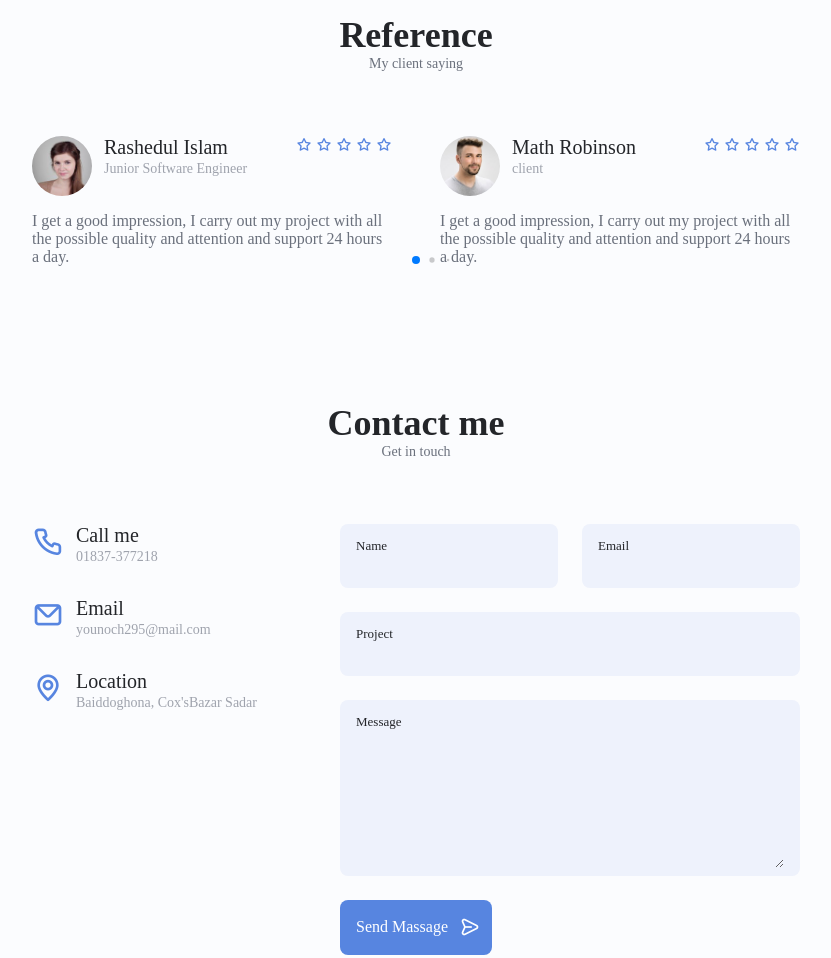
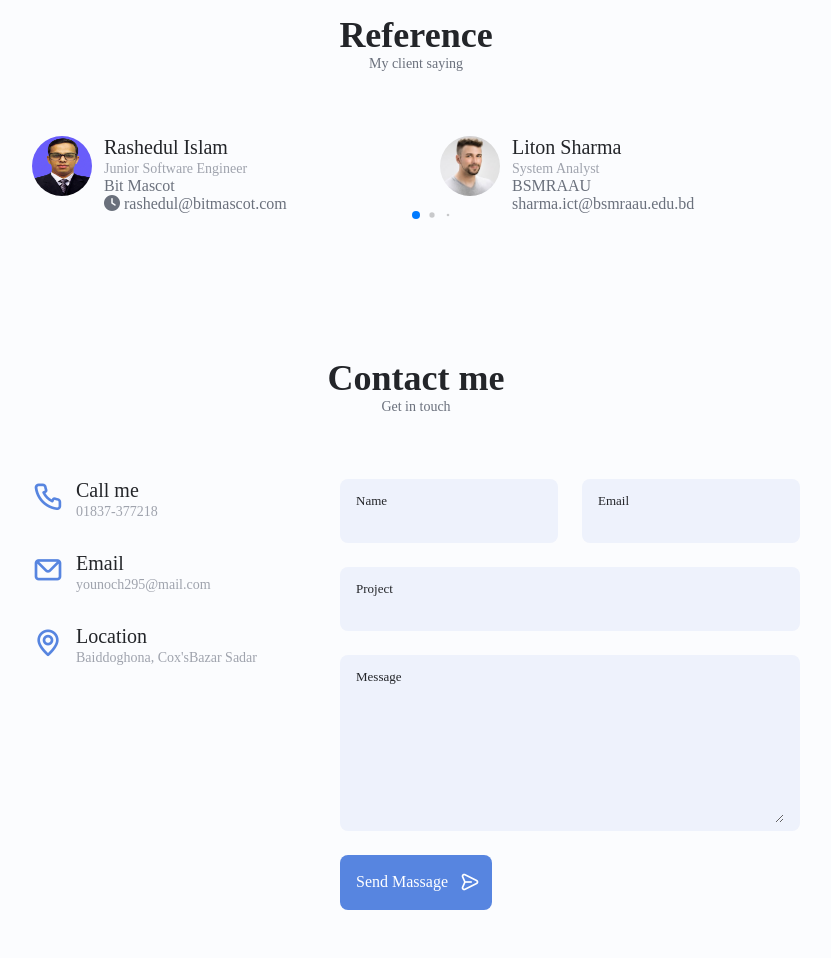
Before and after one commit to younoch/Personal__Profile, a plain HTML site: page index.html in a window 1280 px wide. Shown: the part 4140-5098 px from the top of the page, without its empty margins (224-1055 px from the left). Drawn offline with nearby package versions, Linux system fonts and the light colour scheme.

Commit message:
Update data-2

```diff
--- a/assets/css/style.css
+++ b/assets/css/style.css
@@ -175,7 +175,7 @@ img {
 
 .mark__main {
     position: fixed;
-    bottom: 20vh;
+    top: 15vh;
     background-color: var(--first-color-lighter);
     color: var(--first-color);
     font-size: var(--h2-font-size);
--- a/index.html
+++ b/index.html
@@ -10,7 +10,8 @@
 
     <!-- CSS -->
     <link rel="stylesheet" href="assets/css/style.css">
-
+    <!-- Font Awesome 5 -->
+    <script src="https://kit.fontawesome.com/a076d05399.js" crossorigin="anonymous"></script>
     <!-- SWIPER CSS -->
     <link rel="stylesheet" href="assets/css/swiper-bundle.min.css">
     <title>Younoch | Frontend Developer</title>
@@ -694,26 +695,28 @@
                     <div class="testimonial__content swiper-slide">
                         <div class="testimonial__data">
                             <div class="testimonial__header">
-                                <img src="assets/img/testimonial1.jpg" alt="" class="testimonial__img">
+                                <img src="assets/img/Rased.jpg" alt="" class="testimonial__img">
 
                                 <div>
                                     <h3 class="testimonial__name">Rashedul Islam</h3>
                                     <span class="testimonial__client"> Junior Software Engineer </span>
+                                    <p>Bit Mascot</p>
+                                    <span> <i class="fas fa-clock"></i> rashedul@bitmascot.com</span>
                                 </div>
                             </div>
 
-                            <div>
+                            <!-- <div>
                                 <i class="uil uil-star testimonial__icon-star"></i>
                                 <i class="uil uil-star testimonial__icon-star"></i>
                                 <i class="uil uil-star testimonial__icon-star"></i>
                                 <i class="uil uil-star testimonial__icon-star"></i>
                                 <i class="uil uil-star testimonial__icon-star"></i>
-                            </div>
+                            </div> -->
                         </div>
-                        <p class="testimonial__description">I get a good impression, I carry
+                        <!-- <p class="testimonial__description">I get a good impression, I carry
                             out my project with all the possible quality and attention and
                             support 24 hours a day.
-                        </p>
+                        </p> -->
                     </div>
 
                     <!--==================== TESTIMONIAL 2  ====================-->
@@ -723,23 +726,25 @@
                                 <img src="assets/img/testimonial2.jpg" alt="" class="testimonial__img">
 
                                 <div>
-                                    <h3 class="testimonial__name">Math Robinson</h3>
-                                    <span class="testimonial__client"> client</span>
+                                    <h3 class="testimonial__name">Liton Sharma</h3>
+                                    <span class="testimonial__client"> System Analyst </span>
+                                    <p>BSMRAAU</p>
+                                    <span>sharma.ict@bsmraau.edu.bd</span>
                                 </div>
                             </div>
 
-                            <div>
+                            <!-- <div>
                                 <i class="uil uil-star testimonial__icon-star"></i>
                                 <i class="uil uil-star testimonial__icon-star"></i>
                                 <i class="uil uil-star testimonial__icon-star"></i>
                                 <i class="uil uil-star testimonial__icon-star"></i>
                                 <i class="uil uil-star testimonial__icon-star"></i>
-                            </div>
+                            </div> -->
                         </div>
-                        <p class="testimonial__description">I get a good impression, I carry
+                        <!-- <p class="testimonial__description">I get a good impression, I carry
                             out my project with all the possible quality and attention and
                             support 24 hours a day.
-                        </p>
+                        </p> -->
                     </div>
 
                     <!--==================== TESTIMONIAL 3  ====================-->
@@ -754,18 +759,18 @@
                                 </div>
                             </div>
 
-                            <div>
+                            <!--  <div>
                                 <i class="uil uil-star testimonial__icon-star"></i>
                                 <i class="uil uil-star testimonial__icon-star"></i>
                                 <i class="uil uil-star testimonial__icon-star"></i>
                                 <i class="uil uil-star testimonial__icon-star"></i>
                                 <i class="uil uil-star testimonial__icon-star"></i>
-                            </div>
+                            </div> -->
                         </div>
-                        <p class="testimonial__description">I get a good impression, I carry
+                        <!-- <p class="testimonial__description">I get a good impression, I carry
                             out my project with all the possible quality and attention and
                             support 24 hours a day.
-                        </p>
+                        </p> -->
                     </div>
                 </div>
                 <!-- Add pagination -->
@@ -872,7 +877,7 @@
                     </a>
                 </div>
             </div>
-            <p class="footer__copy">&#169; Beiimcode. All right reserved</p>
+            <p class="footer__copy">&#169; Mohammad Younoch. All right reserved</p>
         </div>
 
     </footer>
```
Also changed, not shown: assets/img/Rased.jpg (added), 1 other file.
